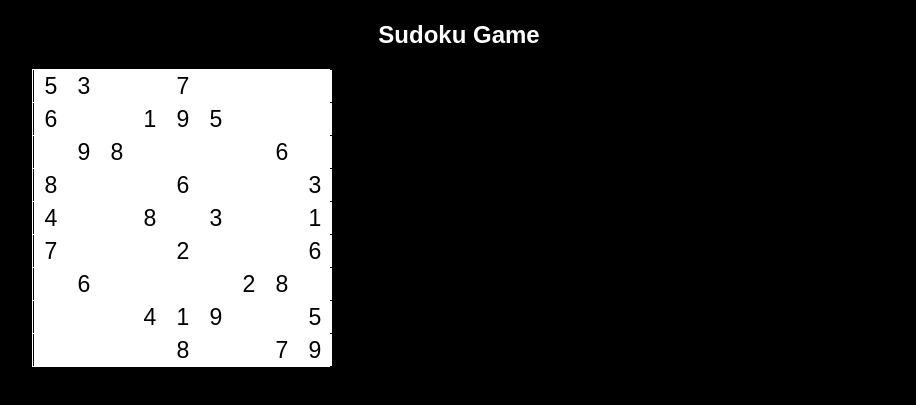
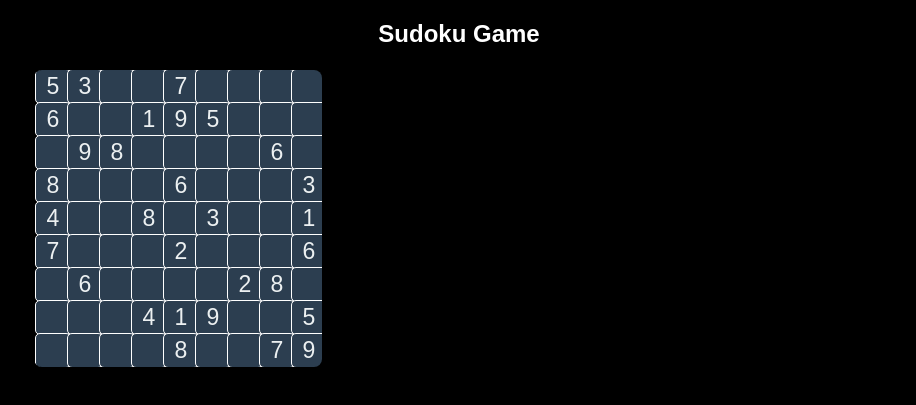
Before and after one commit to alexhleb93/websitesAI, a plain HTML site: page index.html in a window 1280 px wide. Shown: the part 273-678 px from the top of the page, without its empty margins (181-1097 px from the left). Drawn offline with Linux system fonts and the light colour scheme.

Commit message:
Update index.html

```diff
--- a/index.html
+++ b/index.html
@@ -3,7 +3,7 @@
 <head>
     <meta charset="UTF-8">
     <meta name="viewport" content="width=device-width, initial-scale=1.0">
-    <title>Landing Page with Sudoku Game</title>
+    <title>Landing Page with Styled Sudoku Game</title>
     <style>
         body {
             margin: 0;
@@ -36,12 +36,14 @@
 
         table {
             border-collapse: collapse;
+            border: 2px solid white;
+            border-radius: 10px;
+            overflow: hidden;
         }
 
         td {
             width: 30px;
             height: 30px;
-            border: 1px solid white;
             text-align: center;
             font-size: 1.2em;
             cursor: pointer;
@@ -54,6 +56,10 @@
             border: none;
             text-align: center;
             font-size: 1.2em;
+            background-color: #2c3e50; /* Background color */
+            color: #ecf0f1; /* Text color */
+            border: 1px solid white;
+            border-radius: 5px;
         }
     </style>
 </head>
@@ -68,7 +74,6 @@
     </div>
 
     <script>
-        // Function to generate a new Sudoku board (placeholder)
         function generateSudokuBoard() {
             // This is just a placeholder function. You may replace it with your own Sudoku generation logic.
             // The generated Sudoku should be a 9x9 matrix with numbers 1 to 9.
@@ -86,7 +91,6 @@
             ];
         }
 
-        // Function to render the Sudoku board
         function renderSudokuBoard() {
             const sudokuBoard = generateSudokuBoard();
             const table = document.getElementById("sudoku-board");
@@ -108,13 +112,10 @@
             }
         }
 
-        // Function to handle cell clicks (placeholder)
         function handleClick(row, col) {
-            // This is just a placeholder function. You may replace it with your own logic.
-            alert(`Clicked on cell (${row + 1}, ${col + 1})`);
+            // Placeholder function for future interactions
         }
 
-        // Render the Sudoku board on page load
         window.onload = renderSudokuBoard;
     </script>
 </body>
```
